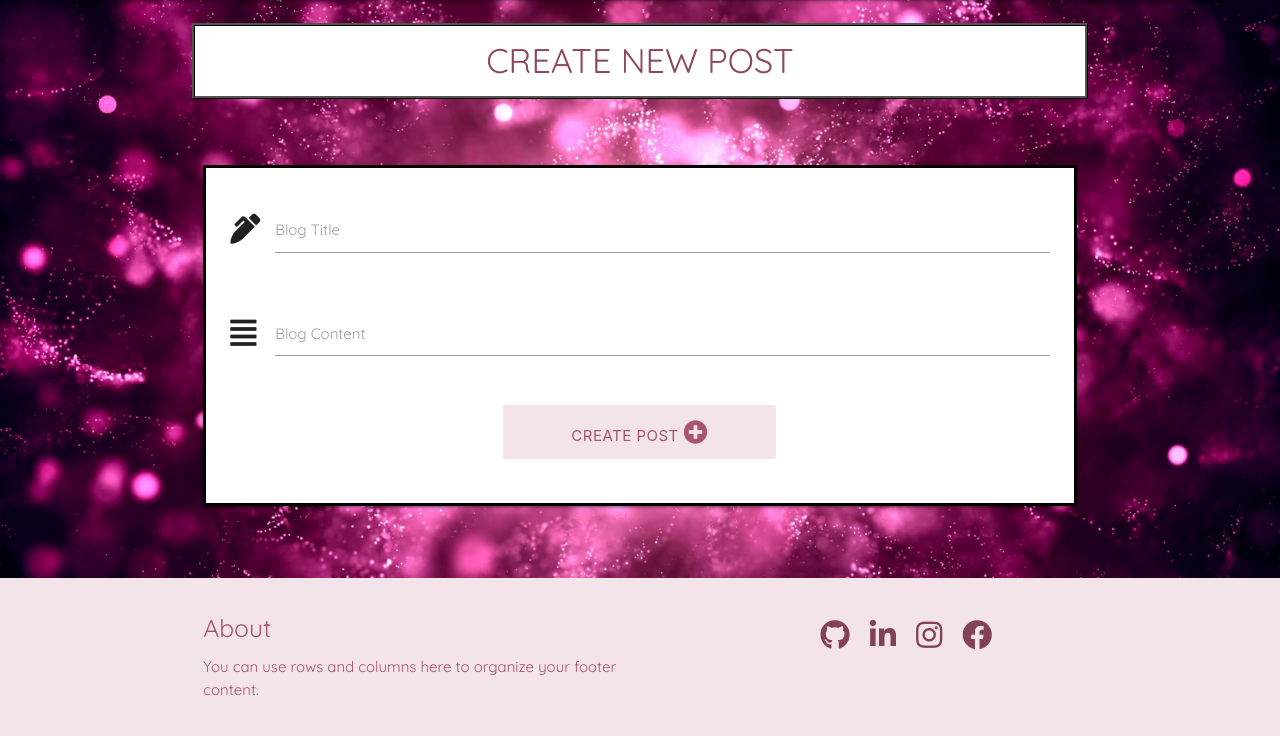
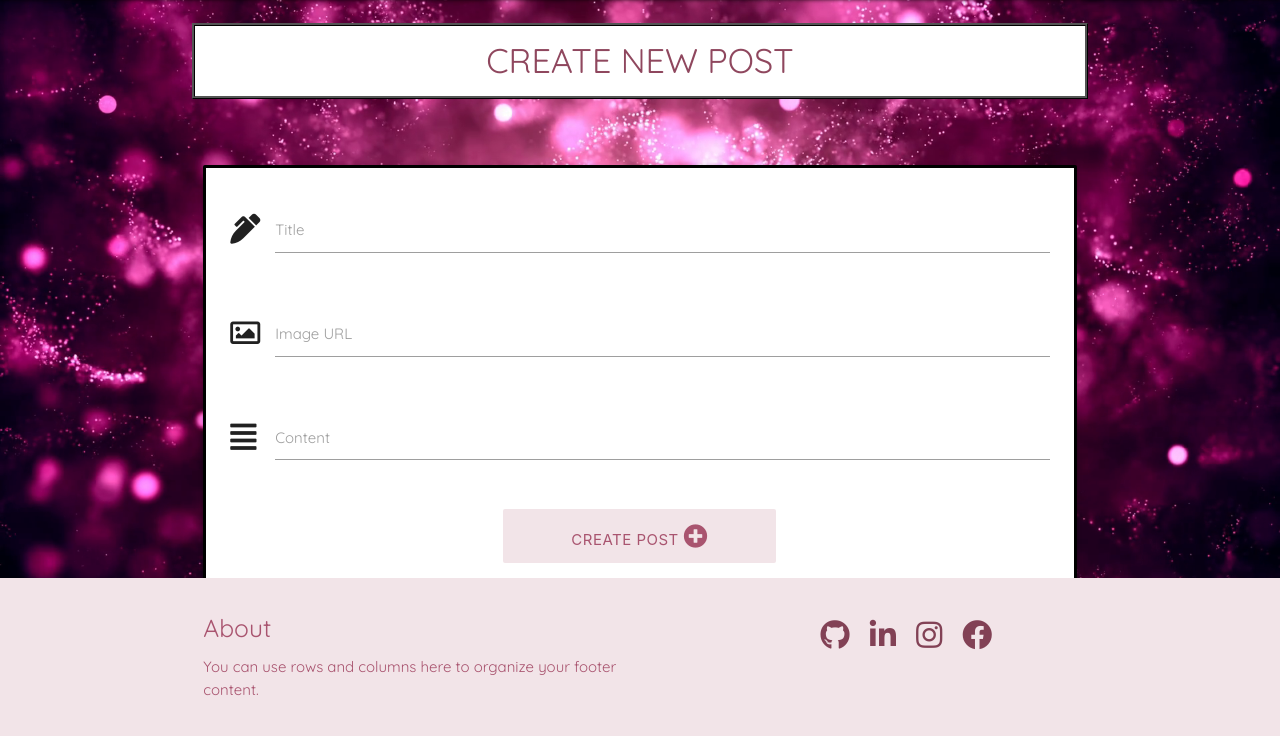
Before and after one commit to Vasileia-Apostolou/all_about_glam_blog, a Flask app: page /create_blogpost in a window 1280 px wide. Shown: the part 64-800 px from the top of the page. Run offline with Flask 2, Linux system fonts and the light colour scheme; some libraries are stand-ins or nearby versions; some web fonts are replaced.

Commit message:
Add Image Input in Create New Post Form

```diff
--- a/app.py
+++ b/app.py
@@ -104,6 +104,7 @@ def create_blogpost():
     if request.method == "POST":
         blog = {
             "blog_title": request.form.get("blog_title"),
+            "blog_image": request.form.get("blog_image"),
             "blog_content": request.form.get("blog_content"),
             "created_by": session["username"],
             "created_at": datetime.now().strftime('%H:%M')
@@ -120,6 +121,7 @@ def edit_post(blogpost_id):
     if request.method == "POST":
         blog = {
             "blog_title": request.form.get("blog_title"),
+            "blog_image": request.form.get("blog_image"),
             "blog_content": request.form.get("blog_content"),
             "created_by": session["username"],
             "created_at": datetime.now().strftime("Y/m/d H:i:s")
--- a/templates/create_blogpost.html
+++ b/templates/create_blogpost.html
@@ -10,14 +10,21 @@
 				<div class="input-field col s12">
 					<i class="fas fa-pen-alt prefix"></i>
 					<input id="blog_title" name="blog_title" minlength="4" maxlength="40" type="text" class="validate" required>
-					<label for="blog_title">Blog Title</label>
+					<label for="blog_title"> Title</label>
+				</div>
+			</div>
+            <div class="row">
+				<div class="input-field col s12">
+                    <i class="far fa-image prefix"></i>
+					<input id="blog_image" name="blog_image" type="text" class="validate">
+					<label for="blog_image">Image URL</label>
 				</div>
 			</div>
             <div class="row">
 				<div class="input-field col s12">
 					<i class="fas fa-align-justify prefix"></i>
                     <textarea id="blog_content" name="blog_content" minlength="5" maxlength="250" class="materialize-textarea validate" required></textarea>
-                    <label for="blog_content">Blog Content</label>
+                    <label for="blog_content">Content</label>
 				</div>
 			</div>
 			<div class="row">
```
Also changed, not shown: templates/blogpost.html (+5 -2 lines), templates/edit_post.html (+9 -2 lines).
